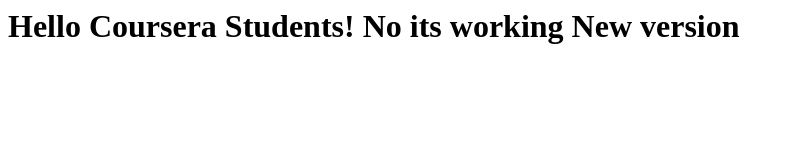
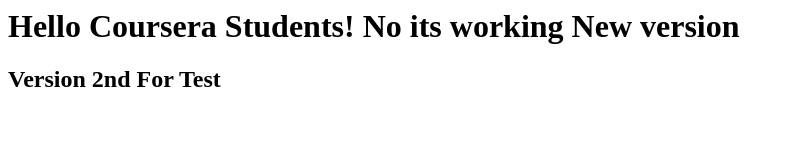
Before and after one commit to MFarrukh54/Coursera-Assignments, a plain HTML site: page index.html in a window 1280 px wide. Shown: the whole page, without its empty margins (0-795 px from the left). Drawn offline with Linux system fonts and the light colour scheme.

Commit message:
Latest Version 2nd

```diff
--- a/index.html
+++ b/index.html
@@ -6,5 +6,6 @@
 </head>
 <body>
     <h1>Hello Coursera Students! No its working New version</h1>
+    <h2>Version 2nd For Test</h2>
 </body>
 </html>
```
